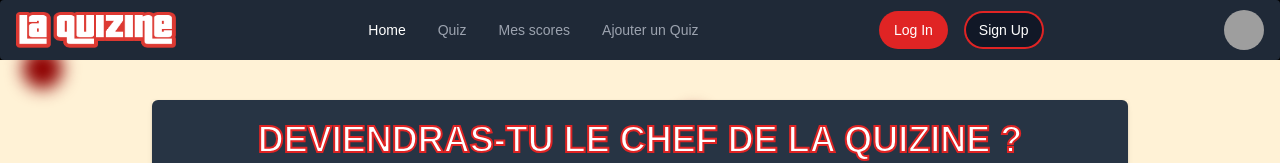
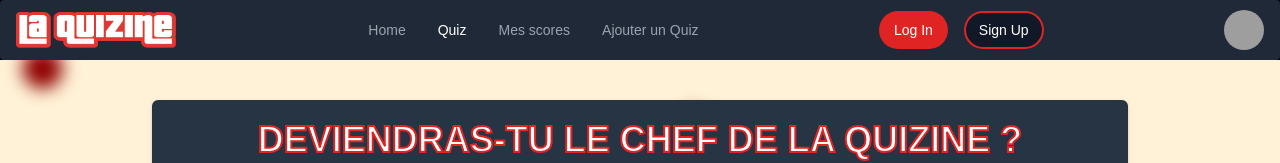
Before and after one commit to YannChavret/Quiz, a Next.js app in the folder quiz-frontend/: page /quiz in a window 1280 px wide. Shown: the top 163 px of the page. Built offline with nearby package versions, Linux system fonts and the light colour scheme; grey boxes are pictures that could not be loaded.

Commit message:
Liens actifs sur la Navbar

```diff
--- a/quiz-frontend/components/Menu.tsx
+++ b/quiz-frontend/components/Menu.tsx
@@ -1,6 +1,8 @@
 import { Navbar, Dropdown, Avatar, Button } from "flowbite-react";
 import Logo from "../public/assets/logo_Quizine.png"
 import Image from 'next/image'
+import { usePathname } from "next/navigation";
+import { useEffect } from "react";
 // import { useRouter } from "next/router";
 
 export default function Menu() {
@@ -10,6 +12,8 @@ export default function Menu() {
   // const goToLogIn = () => {
   //   router.push('/pages/logIn')
   // }
+
+  const pathName =usePathname();
 
 return (
 <div   className="dark bg-black">
@@ -55,11 +59,11 @@ return (
     <Navbar.Collapse>
       <Navbar.Link
         href="/"
-        active={true}
+        active={pathName==="/"}
       >
         Home
       </Navbar.Link>
-      <Navbar.Link href="/quiz">
+      <Navbar.Link href="/quiz" active={pathName==="/quiz"}>
         Quiz
       </Navbar.Link>
       <Navbar.Link href="/">
--- a/quiz-frontend/components/Timer.tsx
+++ b/quiz-frontend/components/Timer.tsx
@@ -33,6 +33,7 @@ export default function Timer(props: any) {
   return (
     <div>
       <p>
+      Temps restant :
         {" "}
         {mins < 10 ? `0${mins}` : mins}:{secs < 10 ? `0${secs}` : secs}
       </p>
```
